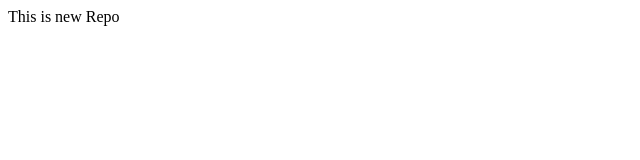
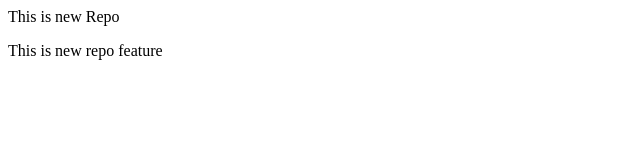
Before and after one commit to tinku28-07/Space, a plain HTML site: page index.html in a window 1280 px wide. Shown: the whole page, without its empty margins (0-640 px from the left). Drawn offline with Linux system fonts and the light colour scheme.

Commit message:
add new feature

```diff
--- a/index.html
+++ b/index.html
@@ -1 +1,2 @@
 <p>This is new Repo</p>
+<p>This is new repo feature</p>
```
